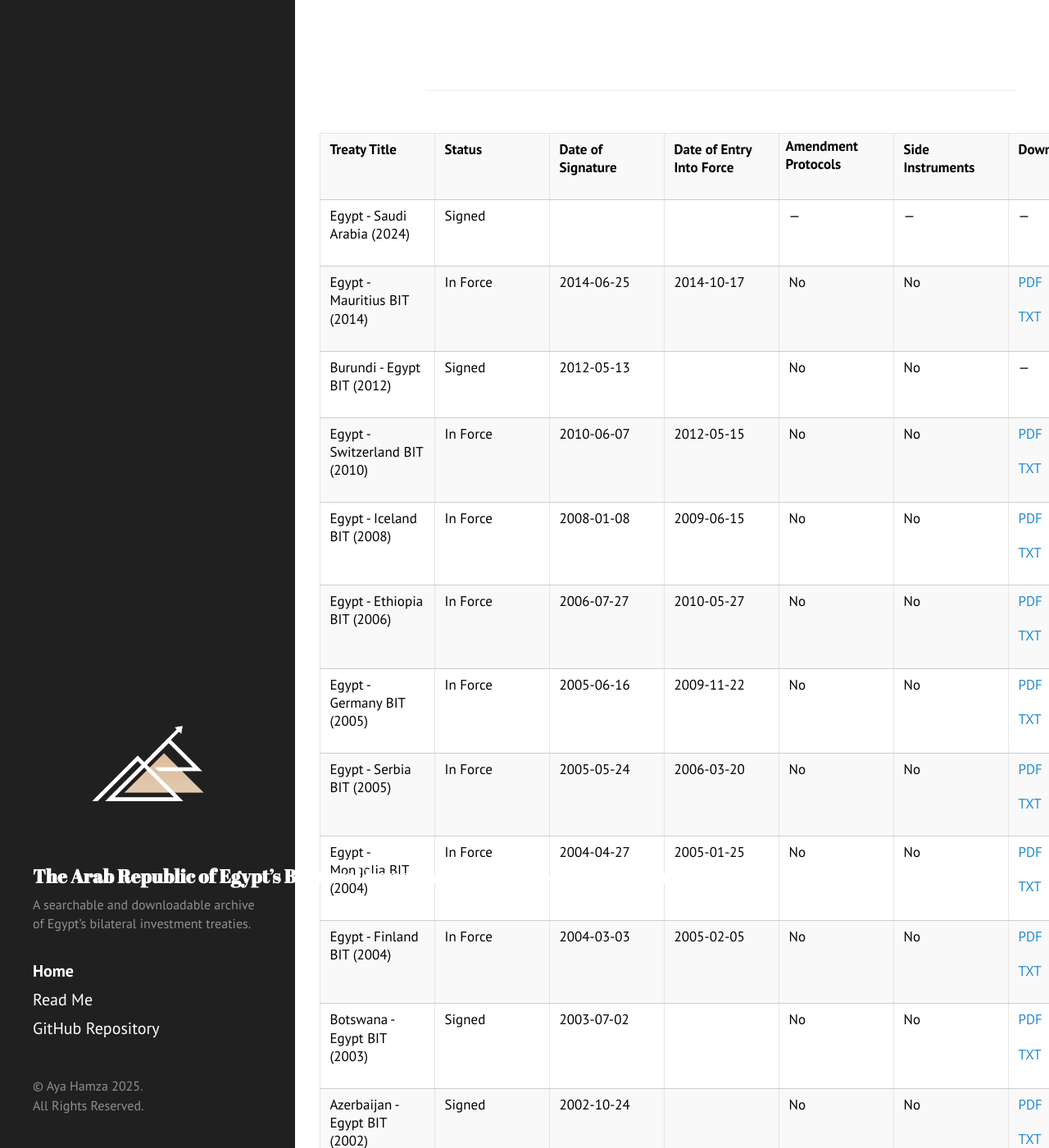
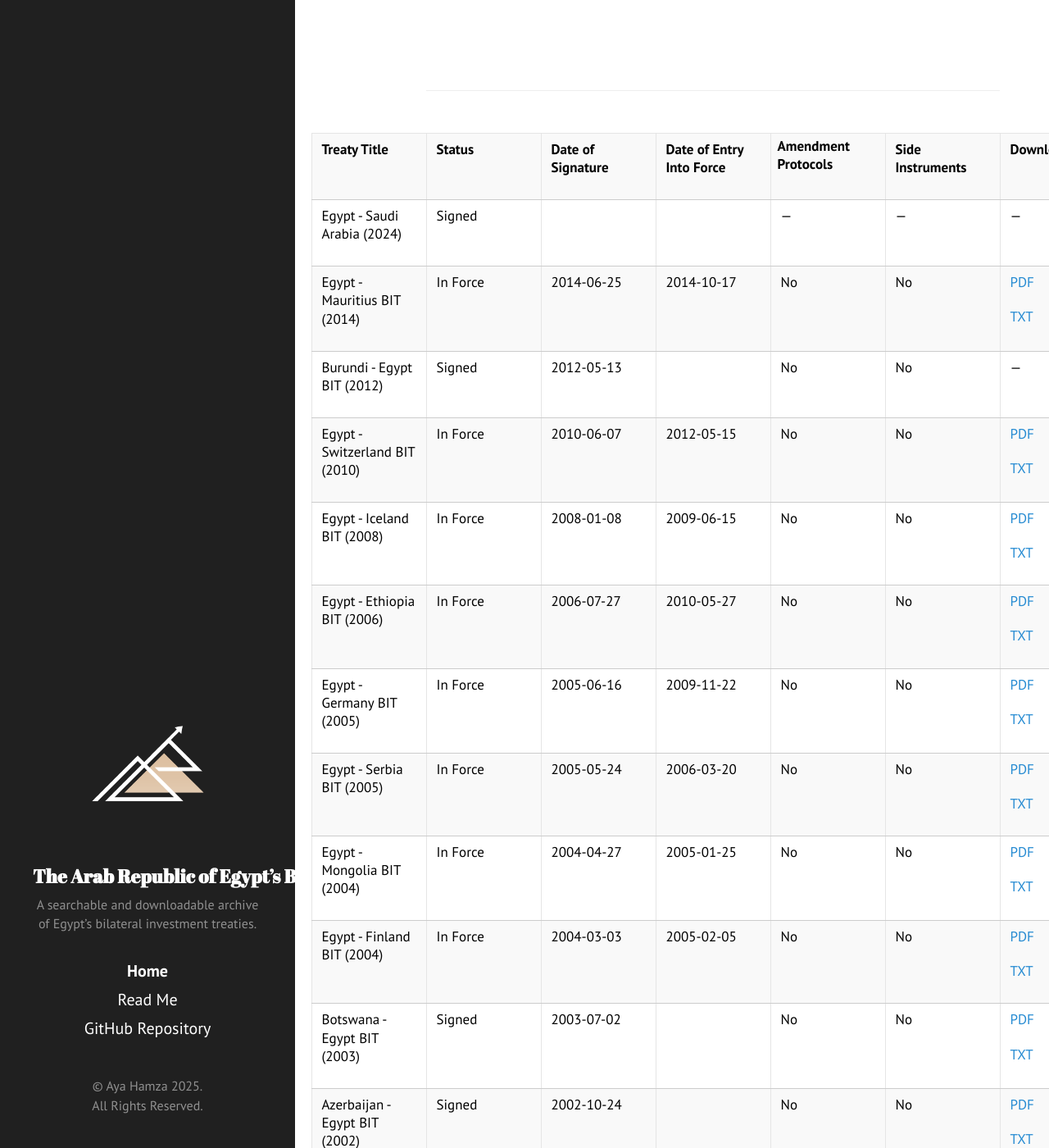
Before and after one commit to ayahamza1/MENABITs, a Jekyll site: the page built from index.md, in a window 1280 px wide and 1400 px high. Shown: the whole window at 82% size. Built offline with Jekyll 4.4.1, drawn with Linux system fonts in a browser that asks for light colours; our own code applies the rules of GitHub Pages for plain Markdown files.

Commit message:
Update hyde.css

```diff
--- a/public/css/hyde.css
+++ b/public/css/hyde.css
@@ -9,10 +9,13 @@
   font-family: "PT Sans", Helvetica, Arial, sans-serif;
 }
 @media (min-width: 48em) {
-  .sidebar {
-    width: 20rem; /* instead of 18rem or 22rem */
+  .content {
+    margin-left: 20rem; /* same or more than .sidebar width */
+    padding-left: 1rem;
+    padding-right: 2rem;
   }
 }
+
 
 @media (min-width: 58em) {
   html { font-size: 20px; }
@@ -24,15 +27,18 @@
   padding: 2rem 1rem;
 }
 @media (min-width: 48em) {
-  .sidebar {
-    position: fixed;
-    top: 0;
-    left: 0;
-    bottom: 0;
-    width: 18rem;
-    text-align: left;
-  }
+.sidebar {
+  position: fixed;
+  top: 0;
+  bottom: 0;
+  left: 0;
+  width: 18rem; /* adjust if needed */
+  padding: 2rem 1rem;
+  overflow-y: auto;
+  background-color: #202020; /* or whatever theme you're using */
+  z-index: 1;
 }
+
 .sidebar a {
   color: inherit;
 }
```
